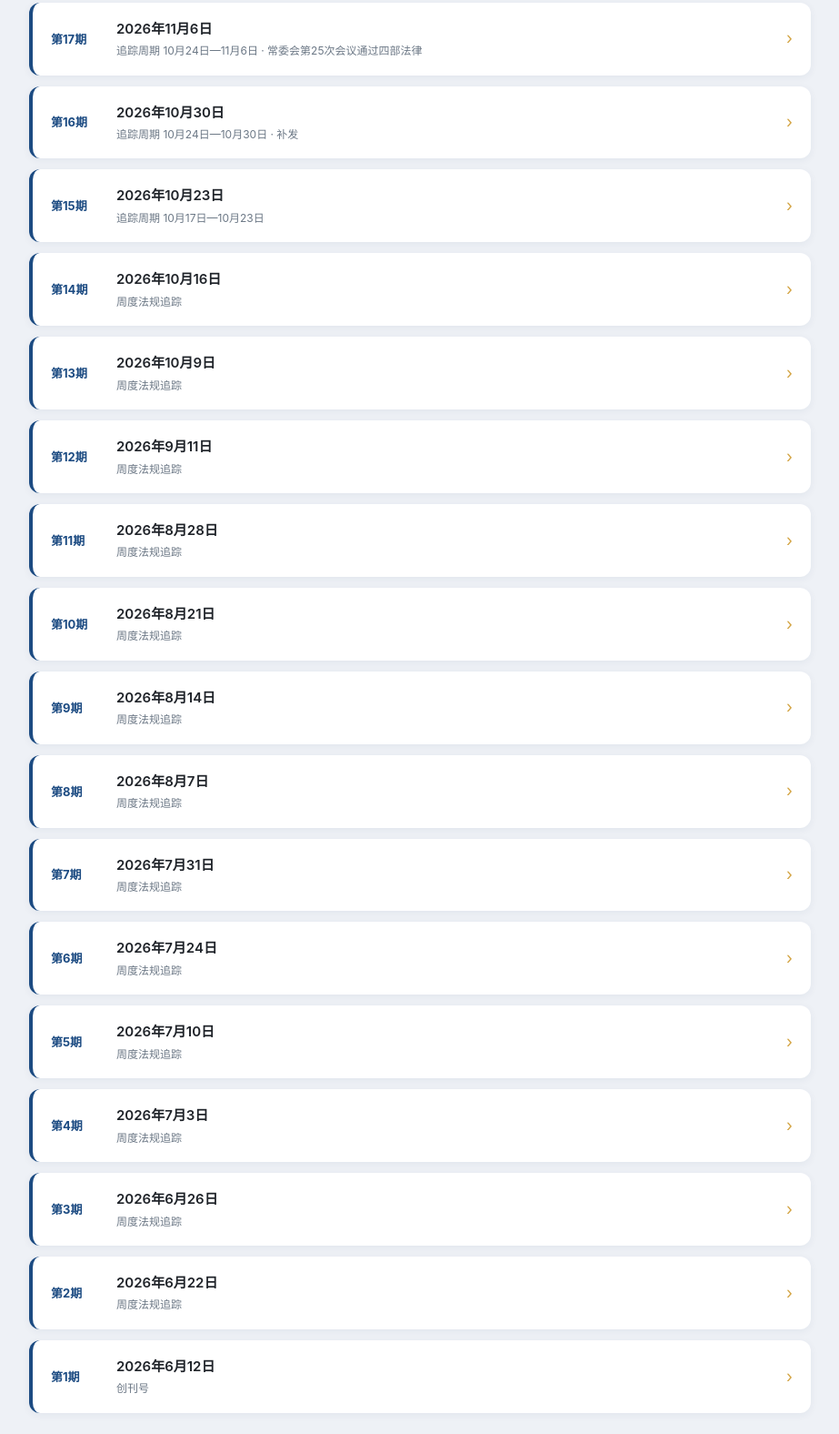
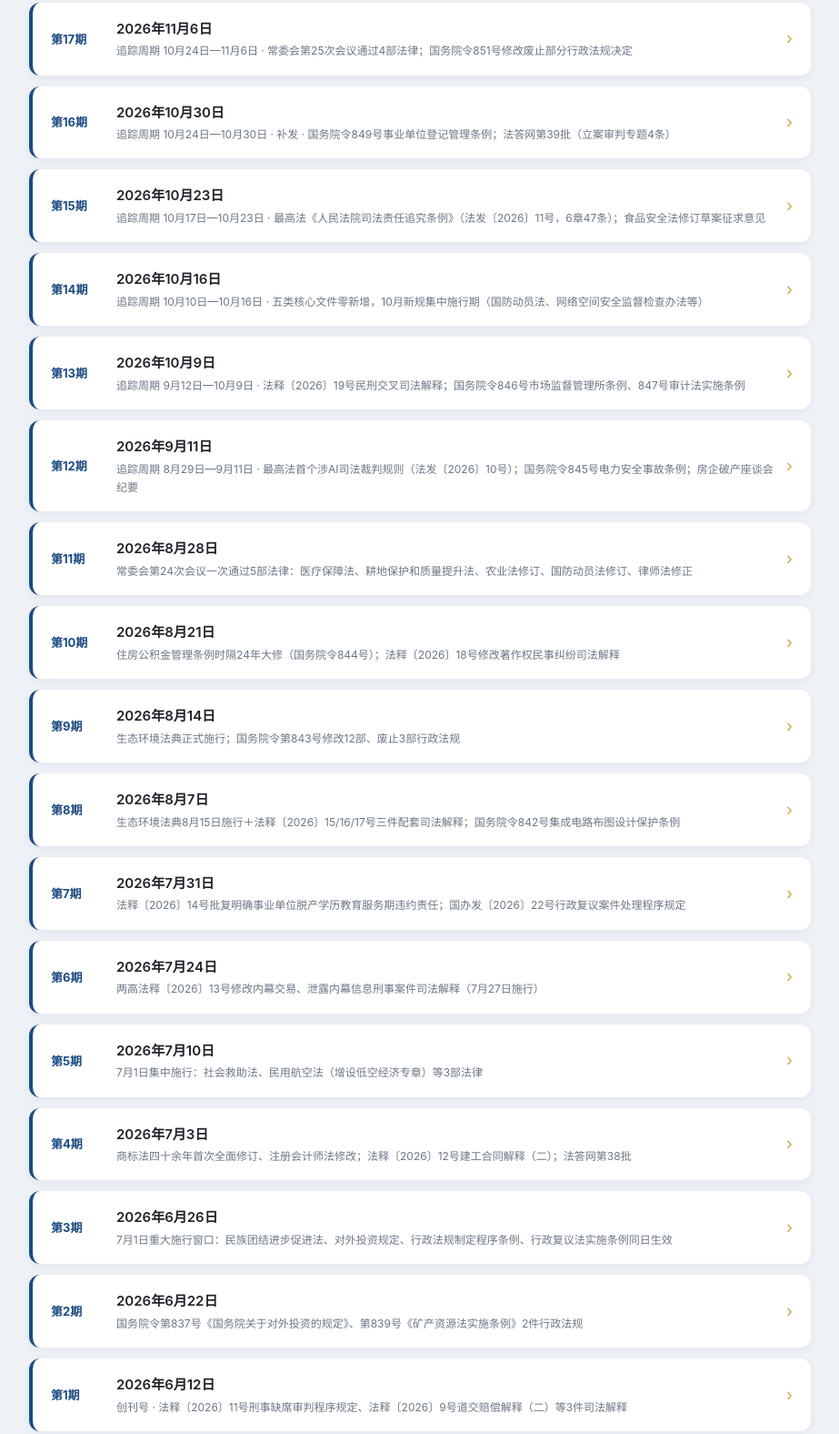
Before and after one commit to Jiajia252/Law-report--LHDC, a plain HTML site: page index.html in a window 1280 px wide. Shown: the part 623-2199 px from the top of the page at 91% size, without its empty margins (178-1101 px from the left). Drawn offline with Linux system fonts and the light colour scheme.

Commit message:
补全第1—17期目录摘要（各期真实法规要点）

```diff
--- a/index.html
+++ b/index.html
@@ -128,7 +128,7 @@
       <div><div class="no">第17期</div></div>
       <div style="flex:1">
         <div class="dt">2026年11月6日</div>
-        <div class="tag">追踪周期 10月24日—11月6日 · 常委会第25次会议通过四部法律</div>
+        <div class="tag">追踪周期 10月24日—11月6日 · 常委会第25次会议通过4部法律；国务院令851号修改废止部分行政法规决定</div>
       </div>
       <div class="arrow">›</div>
     </a>
@@ -136,83 +136,83 @@
       <div><div class="no">第16期</div></div>
       <div style="flex:1">
         <div class="dt">2026年10月30日</div>
-        <div class="tag">追踪周期 10月24日—10月30日 · 补发</div>
+        <div class="tag">追踪周期 10月24日—10月30日 · 补发 · 国务院令849号事业单位登记管理条例；法答网第39批（立案审判专题4条）</div>
       </div>
       <div class="arrow">›</div>
     </a>
     <a class="row" href="2026-10-23.html">
       <div><div class="no">第15期</div></div>
-      <div style="flex:1"><div class="dt">2026年10月23日</div><div class="tag">追踪周期 10月17日—10月23日</div></div>
+      <div style="flex:1"><div class="dt">2026年10月23日</div><div class="tag">追踪周期 10月17日—10月23日 · 最高法《人民法院司法责任追究条例》（法发〔2026〕11号，6章47条）；食品安全法修订草案征求意见</div></div>
       <div class="arrow">›</div>
     </a>
     <a class="row" href="2026-10-16.html">
       <div><div class="no">第14期</div></div>
-      <div style="flex:1"><div class="dt">2026年10月16日</div><div class="tag">周度法规追踪</div></div>
+      <div style="flex:1"><div class="dt">2026年10月16日</div><div class="tag">追踪周期 10月10日—10月16日 · 五类核心文件零新增，10月新规集中施行期（国防动员法、网络空间安全监督检查办法等）</div></div>
       <div class="arrow">›</div>
     </a>
     <a class="row" href="2026-10-09.html">
       <div><div class="no">第13期</div></div>
-      <div style="flex:1"><div class="dt">2026年10月9日</div><div class="tag">周度法规追踪</div></div>
+      <div style="flex:1"><div class="dt">2026年10月9日</div><div class="tag">追踪周期 9月12日—10月9日 · 法释〔2026〕19号民刑交叉司法解释；国务院令846号市场监督管理所条例、847号审计法实施条例</div></div>
       <div class="arrow">›</div>
     </a>
     <a class="row" href="2026-09-11.html">
       <div><div class="no">第12期</div></div>
-      <div style="flex:1"><div class="dt">2026年9月11日</div><div class="tag">周度法规追踪</div></div>
+      <div style="flex:1"><div class="dt">2026年9月11日</div><div class="tag">追踪周期 8月29日—9月11日 · 最高法首个涉AI司法裁判规则（法发〔2026〕10号）；国务院令845号电力安全事故条例；房企破产座谈会纪要</div></div>
       <div class="arrow">›</div>
     </a>
     <a class="row" href="2026-08-28.html">
       <div><div class="no">第11期</div></div>
-      <div style="flex:1"><div class="dt">2026年8月28日</div><div class="tag">周度法规追踪</div></div>
+      <div style="flex:1"><div class="dt">2026年8月28日</div><div class="tag">常委会第24次会议一次通过5部法律：医疗保障法、耕地保护和质量提升法、农业法修订、国防动员法修订、律师法修正</div></div>
       <div class="arrow">›</div>
     </a>
     <a class="row" href="2026-08-21.html">
       <div><div class="no">第10期</div></div>
-      <div style="flex:1"><div class="dt">2026年8月21日</div><div class="tag">周度法规追踪</div></div>
+      <div style="flex:1"><div class="dt">2026年8月21日</div><div class="tag">住房公积金管理条例时隔24年大修（国务院令844号）；法释〔2026〕18号修改著作权民事纠纷司法解释</div></div>
       <div class="arrow">›</div>
     </a>
     <a class="row" href="2026-08-14.html">
       <div><div class="no">第9期</div></div>
-      <div style="flex:1"><div class="dt">2026年8月14日</div><div class="tag">周度法规追踪</div></div>
+      <div style="flex:1"><div class="dt">2026年8月14日</div><div class="tag">生态环境法典正式施行；国务院令第843号修改12部、废止3部行政法规</div></div>
       <div class="arrow">›</div>
     </a>
     <a class="row" href="2026-08-07.html">
       <div><div class="no">第8期</div></div>
-      <div style="flex:1"><div class="dt">2026年8月7日</div><div class="tag">周度法规追踪</div></div>
+      <div style="flex:1"><div class="dt">2026年8月7日</div><div class="tag">生态环境法典8月15日施行＋法释〔2026〕15/16/17号三件配套司法解释；国务院令842号集成电路布图设计保护条例</div></div>
       <div class="arrow">›</div>
     </a>
     <a class="row" href="2026-07-31.html">
       <div><div class="no">第7期</div></div>
-      <div style="flex:1"><div class="dt">2026年7月31日</div><div class="tag">周度法规追踪</div></div>
+      <div style="flex:1"><div class="dt">2026年7月31日</div><div class="tag">法释〔2026〕14号批复明确事业单位脱产学历教育服务期违约责任；国办发〔2026〕22号行政复议案件处理程序规定</div></div>
       <div class="arrow">›</div>
     </a>
     <a class="row" href="2026-07-24.html">
       <div><div class="no">第6期</div></div>
-      <div style="flex:1"><div class="dt">2026年7月24日</div><div class="tag">周度法规追踪</div></div>
+      <div style="flex:1"><div class="dt">2026年7月24日</div><div class="tag">两高法释〔2026〕13号修改内幕交易、泄露内幕信息刑事案件司法解释（7月27日施行）</div></div>
       <div class="arrow">›</div>
     </a>
     <a class="row" href="2026-07-10.html">
       <div><div class="no">第5期</div></div>
-      <div style="flex:1"><div class="dt">2026年7月10日</div><div class="tag">周度法规追踪</div></div>
+      <div style="flex:1"><div class="dt">2026年7月10日</div><div class="tag">7月1日集中施行：社会救助法、民用航空法（增设低空经济专章）等3部法律</div></div>
       <div class="arrow">›</div>
     </a>
     <a class="row" href="2026-07-03.html">
       <div><div class="no">第4期</div></div>
-      <div style="flex:1"><div class="dt">2026年7月3日</div><div class="tag">周度法规追踪</div></div>
+      <div style="flex:1"><div class="dt">2026年7月3日</div><div class="tag">商标法四十余年首次全面修订、注册会计师法修改；法释〔2026〕12号建工合同解释（二）；法答网第38批</div></div>
       <div class="arrow">›</div>
     </a>
     <a class="row" href="2026-06-26.html">
       <div><div class="no">第3期</div></div>
-      <div style="flex:1"><div class="dt">2026年6月26日</div><div class="tag">周度法规追踪</div></div>
+      <div style="flex:1"><div class="dt">2026年6月26日</div><div class="tag">7月1日重大施行窗口：民族团结进步促进法、对外投资规定、行政法规制定程序条例、行政复议法实施条例同日生效</div></div>
       <div class="arrow">›</div>
     </a>
     <a class="row" href="2026-06-22.html">
       <div><div class="no">第2期</div></div>
-      <div style="flex:1"><div class="dt">2026年6月22日</div><div class="tag">周度法规追踪</div></div>
+      <div style="flex:1"><div class="dt">2026年6月22日</div><div class="tag">国务院令第837号《国务院关于对外投资的规定》、第839号《矿产资源法实施条例》2件行政法规</div></div>
       <div class="arrow">›</div>
     </a>
     <a class="row" href="2026-06-12.html">
       <div><div class="no">第1期</div></div>
-      <div style="flex:1"><div class="dt">2026年6月12日</div><div class="tag">创刊号</div></div>
+      <div style="flex:1"><div class="dt">2026年6月12日</div><div class="tag">创刊号 · 法释〔2026〕11号刑事缺席审判程序规定、法释〔2026〕9号道交赔偿解释（二）等3件司法解释</div></div>
       <div class="arrow">›</div>
     </a>
   </div>
```
